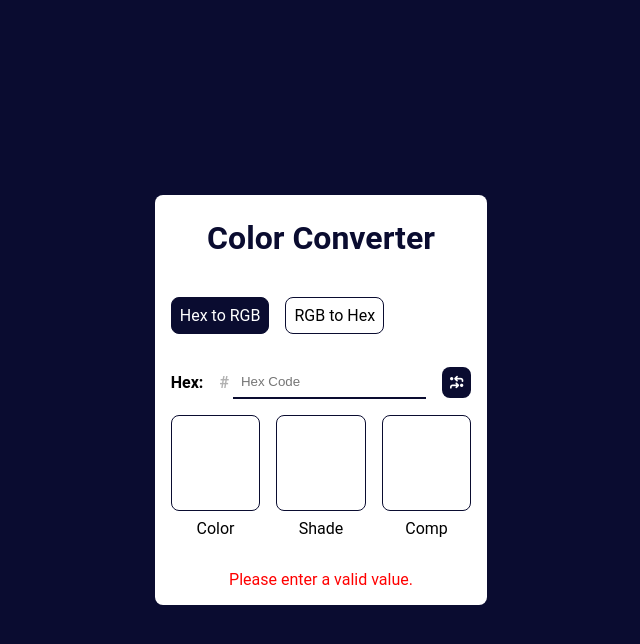
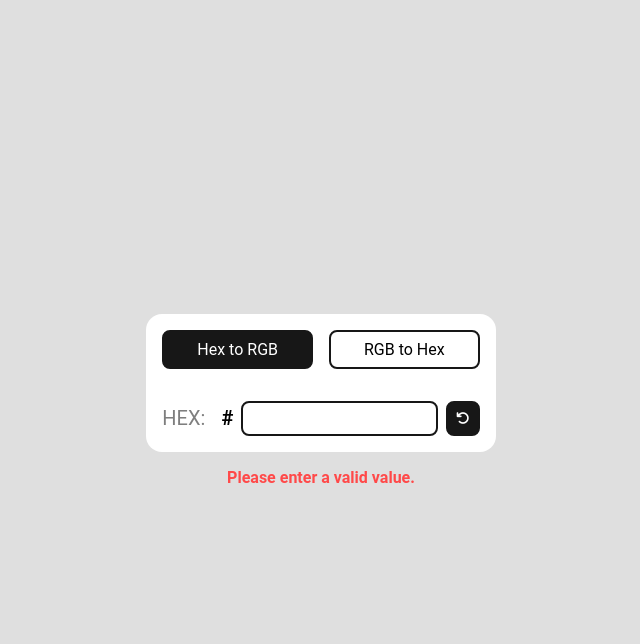
Before and after one commit to PaliTriesToDesign/colorConverter, a plain HTML site: page index.html in a window 1280 px wide. Both pictures are taken after a click on the button 775 px from the left and 408 px from the top of the page. Shown: the whole page, without its empty margins (319-959 px from the left). Drawn offline with Linux system fonts and the light colour scheme.

Commit message:
Updated UI following Figma file

```diff
--- a/index.html
+++ b/index.html
@@ -10,7 +10,6 @@
 </head>
 <body>
     <main class="main">
-        <h1 class="title">Color Converter</h1>
         <div class="option-container">
             <div class="option-button hex-to-rgb active-option">
                 <p>Hex to RGB</p>
@@ -20,38 +19,26 @@
             </div>
         </div>
 
-        <div class="color-options-wrapper">
-            <div class="container">
         <div class="input-container">
-                    <label for="hex">Hex:</label>
+            <label for="hex">HEX:</label>
             <div class="input-wrapper">
                 <p>#</p>
-                        <input type="text" id="hex" placeholder="Hex Code">
-                    </div>
+                <input type="text" id="hex" placeholder="">
                 <button class="convert-button">
-                        <i class="fa-solid fa-arrows-turn-to-dots"></i>
+                    <i class="fa-solid fa-arrow-rotate-left"></i>
                 </button>
             </div>
         </div>
+
         <div class="colors">
             <div class="color-wrapper">
-                    <div class="color-preview">
-                    </div>
-                    <p>Color</p>
-                </div>
-                <div class="color-wrapper">
-                    <div class="shade-color">
-                    </div>
-                    <p>Shade</p>
-                </div>
-                <div class="color-wrapper">
-                    <div class="complementary-color">
-                    </div>
-                    <p>Comp</p>
+                <div class="color-content-wrapper">
+                    <p>rgb(255, 255, 0)</p>
+                    <i class="fa-regular fa-clone"></i>
                 </div>
             </div>
         </div>
+    </main>
 
-    </main>
 </body>
 </html>
--- a/main.js
+++ b/main.js
@@ -2,7 +2,6 @@
 // Get input hex value from UI when clicking on the button and store it in a variable
 // Apply that color to the color preview div
 // Convert the input value to a decimal value
-// Convert the decimal value to a binary value
 // store each color in a variable (r, g, b)
 // Display the RGB value on the UI
 
@@ -10,7 +9,7 @@ const hexDigits = '0123456789ABCDEF';
 const mainContainer = document.querySelector('.main');
 const optionsButtons = document.querySelectorAll('.option-button');
 const userInput = document.querySelector('input[type="text"]');
-const colorPreview = document.querySelector('.color-preview');
+const colorPreview = document.querySelector('.color-wrapper');
 const convertButton = document.querySelector('.convert-button');
 
 optionsButtons.forEach(button => {
@@ -27,44 +26,32 @@ convertButton.addEventListener('click', () => {
     if(document.querySelector('.result')){
         document.querySelector('.result').remove();
     }
-
     let body = document.querySelector('body');
-    let colorPreviewText  = document.querySelector('.color-preview p');
-
+    let colorPreviewText  = document.querySelector('.color-content-wrapper');
     let result = document.createElement('p');
     result.classList.add('result');
-
     let hexValue = '#' + userInput.value.toUpperCase();
 
     if(hexValue.length === 7){
         mainContainer.appendChild(result);
         colorPreview.style.backgroundColor = hexValue;
-
-        if(hexValue === '#FFFFFF'){
-            body.style.backgroundColor = '#333333';
-        } else {
-            body.style.backgroundColor = hexValue;
-        }
+        colorPreview.classList.add('active-color');
         result.style.color = '#0a0c30';
         result.innerHTML = `<b>${hexValue}</b> is equal to <b>${hexToRgb(hexValue)}</b>`;
 
         let luminance = getBrightness(hexValue);
         if(luminance > 128){
-            colorPreviewText.style.color = '#0a0c30';
+            colorPreviewText.style.color = '#171717';
         } else {
             colorPreviewText.style.color = 'white';
-        }
-
-        console.log(hexToRgb(hexValue));
-
+        };
+        convertComponents(hexValue, getBrightness(hexValue));
     } else {
-        mainContainer.appendChild(result);
-        colorPreview.style.backgroundColor = hexValue;
-        body.style.backgroundColor = '#0a0c30';
-        colorPreview.style.backgroundColor = 'white';
-        result.style.color = 'red';
+        colorPreview.classList.remove('active-color');
+        result.classList.add('error-message');
+        body.appendChild(result);
         result.innerText = `Please enter a valid value.`;
-    }
+    };
 });
 
 function getBrightness(color) {
@@ -77,7 +64,7 @@ function getBrightness(color) {
     let luminance = 0.299 * r + 0.587 * g + 0.114 * b;
 
     return luminance;
-}
+};
 
 function hexToRgb(hex){
     let r = parseInt(hex.substring(1, 3), 16);
@@ -85,3 +72,25 @@ function hexToRgb(hex){
     let b = parseInt(hex.substring(5, 7), 16);
     return `rgb(${r}, ${g}, ${b})`;
 };
+
+function convertComponents(hex, luminance){
+    if(luminance > 128){
+        convertButton.style.color = '#171717';
+        convertButton.style.border = `2px solid #171717`;
+
+    } else {
+        convertButton.style.color = 'white';
+        convertButton.style.border = `2px solid ${hex}`;
+    };
+
+    if(optionsButtons[0].classList.contains('active-option')){
+        optionsButtons[0].style.backgroundColor = hex;
+    }
+    if(optionsButtons[1].classList.contains('active-option')){
+        optionsButtons[1].style.backgroundColor = hex;
+    }
+
+    convertButton.style.backgroundColor = hex;
+};
+
+console.log(convertButton.children[0]);
--- a/styles.css
+++ b/styles.css
@@ -1,7 +1,9 @@
 :root {
     --border-radius: 0.5rem;
-    --border: 1px solid #0a0c30;
-    --main-color: #0a0c30;
+    --main-color: #171717;
+    --border: 2px solid var(--main-color);
+    --bg-color: #DFDFDF;
+    --error: #FF4949;
 }
 
 * {
@@ -15,36 +17,24 @@ body {
     flex-direction: column;
     align-items: center;
     justify-content: center;
+    gap: 1rem;
 
     min-height: 100vh;
 
     font-family: 'Roboto', sans-serif;
-    background-color: var(--main-color);
+    background-color: var(--bg-color);
 }
 
 main {
+    position: relative;
+
     display: flex;
     flex-direction: column;
     gap: 2rem;
 
     background-color: white;
     padding: 1rem;
-    border-radius: var(--border-radius);
-}
-
-main .container {
-    display: flex;
-    flex-direction: column;
-    align-items: center;
-    justify-content: center;
-}
-
-main .title {
-    font-size: 2rem;
-    font-weight: 700;
-    color: var(--main-color);
-    text-align: center;
-    padding: 0.5rem;
+    border-radius: calc(var(--border-radius) * 2);
 }
 .option-container{
     display: flex;
@@ -54,11 +44,15 @@ main .title {
 .option-container .hex-to-rgb, .option-container .rgb-to-hex {
     display: flex;
     align-items: center;
+    justify-content: center;
     gap: 0.5rem;
     cursor: pointer;
-    border: 1px solid var(--main-color);
-     padding: 0.5rem;;
+    padding: 0.5rem;
+    width: 100%;
+    border: var(--border);
     border-radius: var(--border-radius);
+
+    font-size: 1rem;
 }
 .active-option{
     background-color: var(--main-color);
@@ -77,65 +71,74 @@ main .title {
     gap: 1rem;
 }
 .input-container label {
-    font-weight: bold;
+    opacity: 0.5;
+    font-size: 1.25rem;
 }
 .input-wrapper {
     display: flex;
     align-items: center;
-    gap: 0.25rem;
+    gap: 0.5rem;
+    font-size: 1.25rem;
     font-weight: bold;
-}
-.input-wrapper p {
-    opacity: 0.3;
 }
 .input-wrapper input {
     padding: 0.5rem;
     border: none;
-    border-bottom: 2px solid var(--main-color);
+    border-radius: var(--border-radius);
+    border: var(--border);
 }
 .convert-button {
     background-color: var(--main-color);
-    border: 1px solid var(--main-color);
+    border: var(--border);
     color: white;
-     padding: 0.5rem;;
+    padding: 0.5rem;
     border-radius: var(--border-radius);
-    border: none;
     cursor: pointer;
 }
 
 .convert-button:hover {
-    border: 1px solid var(--main-color);
+    border: 2px solid var(--main-color);
     background-color: white;
     color: var(--main-color);
 }
 .colors {
+    position: absolute;
+    inset: 0;
+    z-index: -1;
+
     display: flex;
+    flex-flow: column;
     align-items: center;
     justify-content: center;
-    gap: 1rem;
     width: 100%;
 }
 .color-wrapper {
     display: flex;
-    flex-direction: column;
-    align-items: center;
-    justify-content: center;
-    gap: 0.5rem;
+    flex-direction: row;
+    align-items: flex-end;
+    justify-content: space-between;
     width: 100%;
+
+    height: 6rem;
+    padding: 1rem;
+    background-color: #aaaaaa;
+    border-radius: 0 0 calc(var(--border-radius) * 2) calc(var(--border-radius) * 2);
+
+    transition: all 400ms cubic-bezier(.47,1.64,.41,.8);
 }
-.color-preview, .shade-color, .complementary-color {
+.color-wrapper.active-color {
+    transform: translateY(125%);
+}
+.color-content-wrapper {
     display: flex;
-    align-items: center;
-    justify-content: center;
+    justify-content: space-between;
     width: 100%;
-    height: 6rem;
-    background-color: white;
-    border: 1px solid  var(--main-color);;
-    border-radius: var(--border-radius);
-}
-.color-preview p {
-    opacity: 0.5;
+    opacity: 0.4;
 }
 .result {
     text-align: center;
 }
+.error-message {
+    color: var(--error);
+    font-weight: bold;
+}
```
Lines whose indentation alone changed are shown as unchanged.
